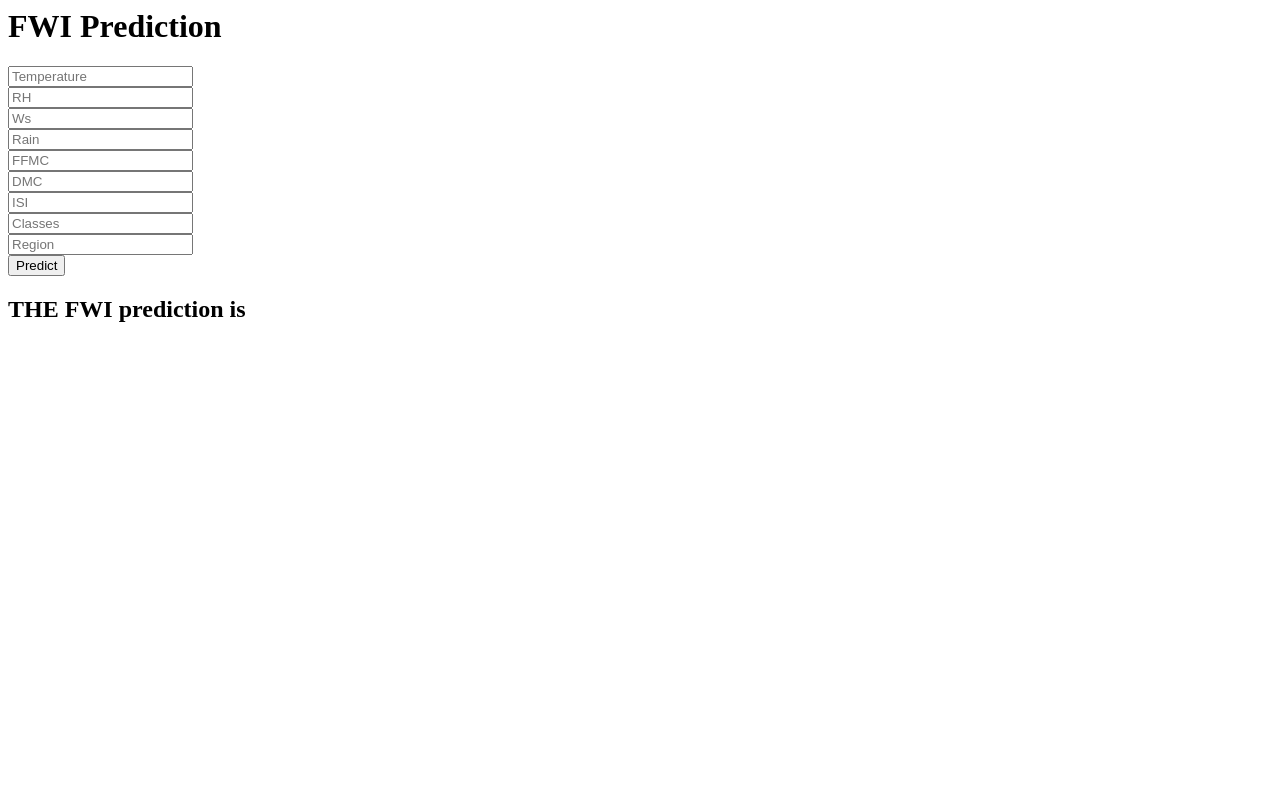
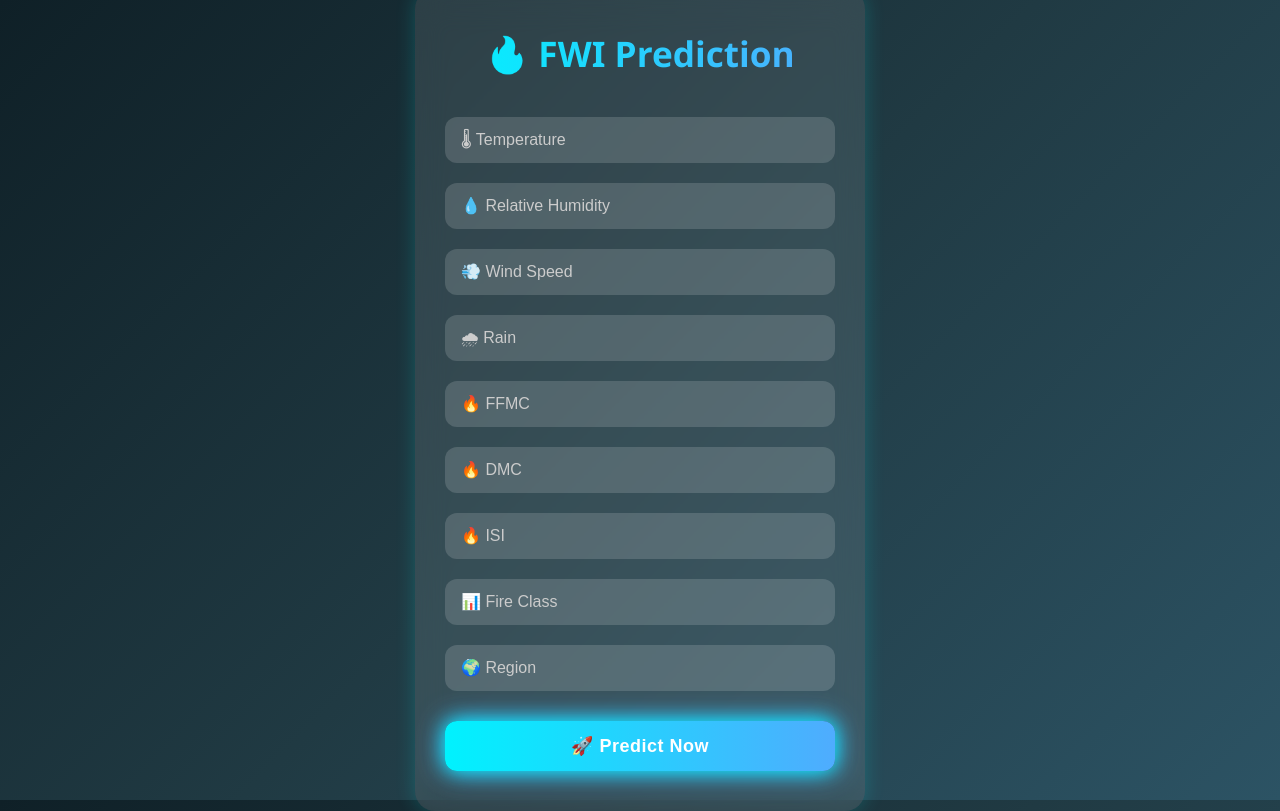
Before and after one commit to Satyam999999/ForestFire, a Flask app: page /predictdata in a window 1280 px wide. Before the commit the page ends 322 px from the top, so only its background shows below. Run offline with Flask 3, Linux system fonts and the light colour scheme; parts of the project's set-up code (start-up, migrations or seed data) failed here and were passed over.

Commit message:
Made change in css

```diff
--- a/templates/home.html
+++ b/templates/home.html
@@ -1,26 +1,161 @@
-<html>
+<!DOCTYPE html>
+<html lang="en">
+<head>
+  <meta charset="UTF-8">
+  <title>🔥 FWI Prediction</title>
+  <style>
+    * {
+      margin: 0;
+      padding: 0;
+      box-sizing: border-box;
+    }
+
+    body {
+      height: 100vh;
+      background: linear-gradient(135deg, #0f2027, #203a43, #2c5364);
+      font-family: 'Segoe UI', Tahoma, Geneva, Verdana, sans-serif;
+      display: flex;
+      justify-content: center;
+      align-items: center;
+      color: #fff;
+    }
+
+    .login {
+      backdrop-filter: blur(15px);
+      background: rgba(255, 255, 255, 0.1);
+      border-radius: 20px;
+      box-shadow: 0 0 20px rgba(0, 255, 255, 0.2);
+      padding: 40px 30px;
+      width: 100%;
+      max-width: 450px;
+      animation: fadeIn 1.5s ease-in-out;
+    }
+
+    @keyframes fadeIn {
+      from { opacity: 0; transform: translateY(30px); }
+      to { opacity: 1; transform: translateY(0); }
+    }
+
+    h1 {
+      text-align: center;
+      font-size: 2.2rem;
+      margin-bottom: 30px;
+      background: linear-gradient(90deg, #00f2fe, #4facfe);
+      -webkit-background-clip: text;
+      -webkit-text-fill-color: transparent;
+    }
+
+    input[type="text"] {
+      width: 100%;
+      padding: 14px 16px;
+      margin: 10px 0;
+      border: none;
+      border-radius: 12px;
+      background: rgba(255, 255, 255, 0.15);
+      color: #fff;
+      font-size: 16px;
+      outline: none;
+      transition: all 0.3s ease;
+      animation: slideUp 0.5s ease forwards;
+      opacity: 0;
+    }
+
+    input[type="text"]::placeholder {
+      color: #ccc;
+    }
+
+    input[type="text"]:focus {
+      background: rgba(255, 255, 255, 0.25);
+      box-shadow: 0 0 10px #00f2fe;
+    }
+
+    button {
+      width: 100%;
+      padding: 14px;
+      margin-top: 20px;
+      background: linear-gradient(to right, #00f2fe, #4facfe);
+      border: none;
+      color: #fff;
+      font-size: 18px;
+      border-radius: 12px;
+      cursor: pointer;
+      font-weight: bold;
+      letter-spacing: 0.5px;
+      transition: all 0.3s ease-in-out;
+      animation: glow 2s infinite alternate;
+    }
+
+    button:hover {
+      box-shadow: 0 0 15px #4facfe, 0 0 25px #00f2fe;
+      transform: translateY(-2px);
+    }
+
+    @keyframes glow {
+      0% {
+        box-shadow: 0 0 10px #00f2fe;
+      }
+      100% {
+        box-shadow: 0 0 20px #00f2fe, 0 0 30px #4facfe;
+      }
+    }
+
+    @keyframes slideUp {
+      0% {
+        opacity: 0;
+        transform: translateY(20px);
+      }
+      100% {
+        opacity: 1;
+        transform: translateY(0);
+      }
+    }
+
+    form input:nth-child(1) { animation-delay: 0.2s; }
+    form input:nth-child(2) { animation-delay: 0.3s; }
+    form input:nth-child(3) { animation-delay: 0.4s; }
+    form input:nth-child(4) { animation-delay: 0.5s; }
+    form input:nth-child(5) { animation-delay: 0.6s; }
+    form input:nth-child(6) { animation-delay: 0.7s; }
+    form input:nth-child(7) { animation-delay: 0.8s; }
+    form input:nth-child(8) { animation-delay: 0.9s; }
+    form input:nth-child(9) { animation-delay: 1s; }
+
+    h2 {
+      margin-top: 25px;
+      text-align: center;
+      color: #00f2fe;
+      font-size: 20px;
+      animation: fadeResult 1.2s ease-in-out forwards;
+      opacity: 0;
+    }
+
+    @keyframes fadeResult {
+      from { opacity: 0; transform: scale(0.95); }
+      to { opacity: 1; transform: scale(1); }
+    }
+  </style>
+</head>
 <body>
-    <div class="login">
-       <h1>FWI Prediction</h1>
+  <div class="login">
+    <h1>🔥 FWI Prediction</h1>
 
-        <!-- Main Input For Receiving Query to our ML -->
-       <form action="{{ url_for('predict_datapoint')}}" method="post">
-         <input type="text" name="Temperature" placeholder="Temperature" required="required" /><br>
-           <input type="text" name="RH" placeholder="RH" required="required" /><br>
-           <input type="text" name="Ws" placeholder="Ws" required="required" /><br>
-           <input type="text" name="Rain" placeholder="Rain" required="required" /><br>
-           <input type="text" name="FFMC" placeholder="FFMC" required="required" /><br>
-           <input type="text" name="DMC" placeholder="DMC" required="required" /><br>
-           <input type="text" name="ISI" placeholder="ISI" required="required" /><br>
-           <input type="text" name="Classes" placeholder="Classes" required="required" /><br>
-           <input type="text" name="Region" placeholder="Region" required="required" /><br>
+    <form action="{{ url_for('predict_datapoint') }}" method="post">
+      <input type="text" name="Temperature" placeholder="🌡 Temperature" required>
+      <input type="text" name="RH" placeholder="💧 Relative Humidity" required>
+      <input type="text" name="Ws" placeholder="💨 Wind Speed" required>
+      <input type="text" name="Rain" placeholder="🌧 Rain" required>
+      <input type="text" name="FFMC" placeholder="🔥 FFMC" required>
+      <input type="text" name="DMC" placeholder="🔥 DMC" required>
+      <input type="text" name="ISI" placeholder="🔥 ISI" required>
+      <input type="text" name="Classes" placeholder="📊 Fire Class" required>
+      <input type="text" name="Region" placeholder="🌍 Region" required>
 
+      <button type="submit">🚀 Predict Now</button>
+    </form>
 
-
-           <button type="submit" class="btn btn-primary btn-block btn-large">Predict</button>
-       </form>
-    <h2>
-       THE FWI prediction is {{result}}
-    </h2>
-   <body>
+    {% if result %}
+    <h2>🔥 FWI Result: <strong>{{ result }}</strong></h2>
+    {% endif %}
+  </div>
+</body>
 </html>
```
Also changed, not shown: templates/index.html (+77 -1 lines), 1 other file.
